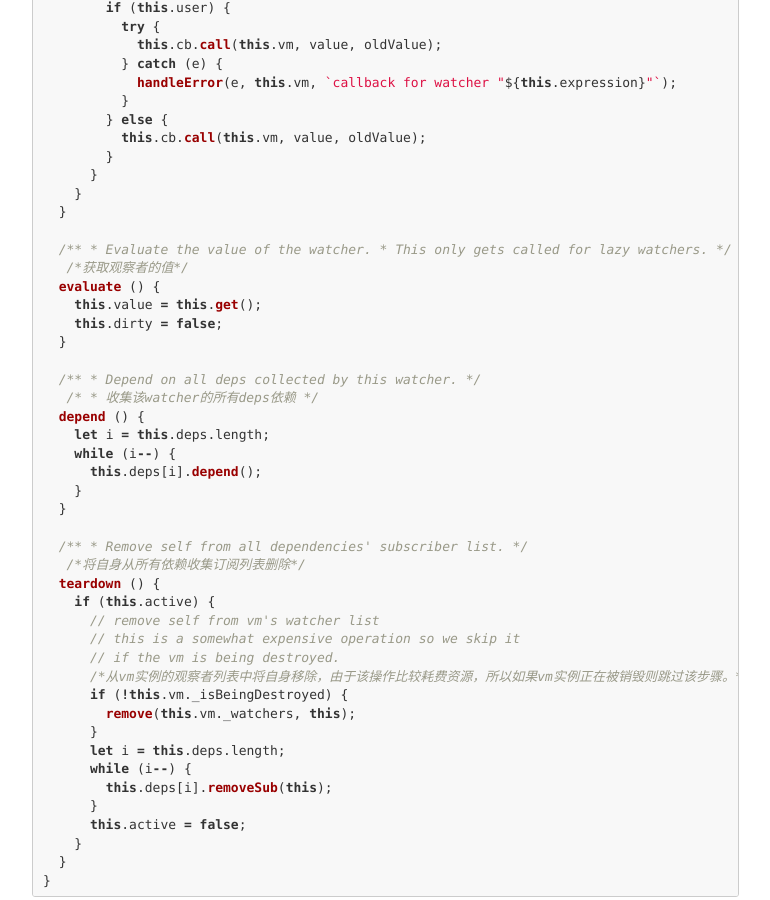
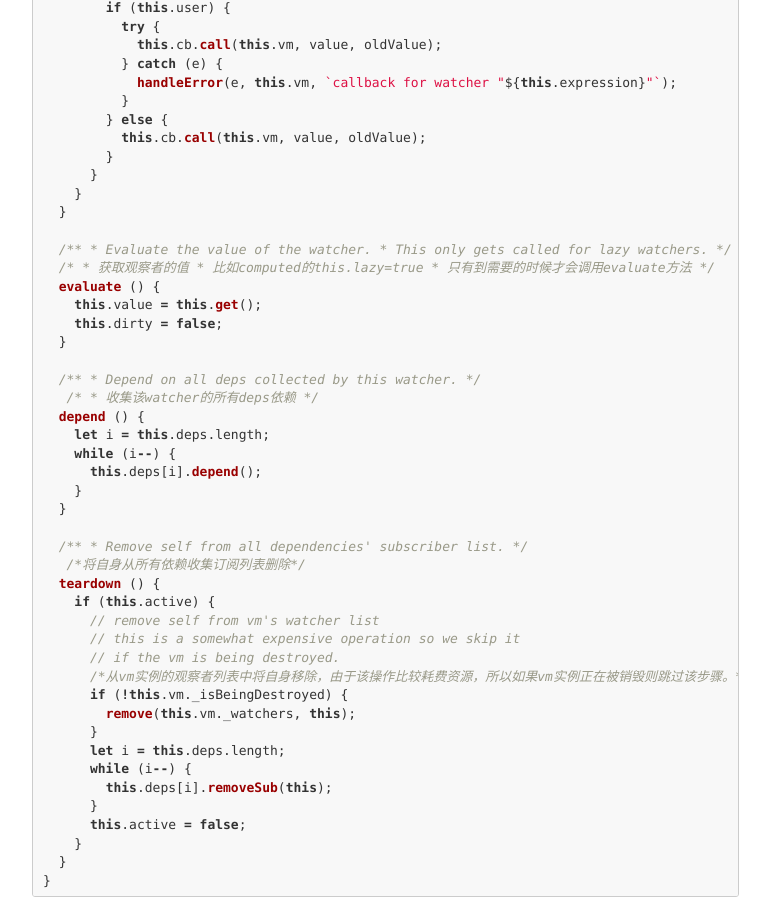
Before and after one commit to mickey0524/mickey0524.github.io, a Jekyll site: the page built from _posts/2018-04-24-vue-source-code-analysic-v2.md, in a window 1280 px wide and 900 px high, scrolled down 10108 px. Shown: the whole window, without its empty margins (233-1003 px from the left). Built offline with Jekyll 4.4.1, drawn with Linux system fonts in a browser that asks for light colours; nearby versions of some CDN libraries; comment, search, counter and statistics services are not loaded.

Commit message:
feat(vue): 增加watcher中evaluate函数的解释

```diff
--- a/_posts/2018-04-24-vue-source-code-analysic-v2.md
+++ b/_posts/2018-04-24-vue-source-code-analysic-v2.md
@@ -608,7 +608,11 @@ export default class Watcher {
    * Evaluate the value of the watcher.
    * This only gets called for lazy watchers.
    */
-   /*获取观察者的值*/
+  /*
+   * 获取观察者的值
+   * 比如computed的this.lazy=true
+   * 只有到需要的时候才会调用evaluate方法
+   */
   evaluate () {
     this.value = this.get();
     this.dirty = false;
```
